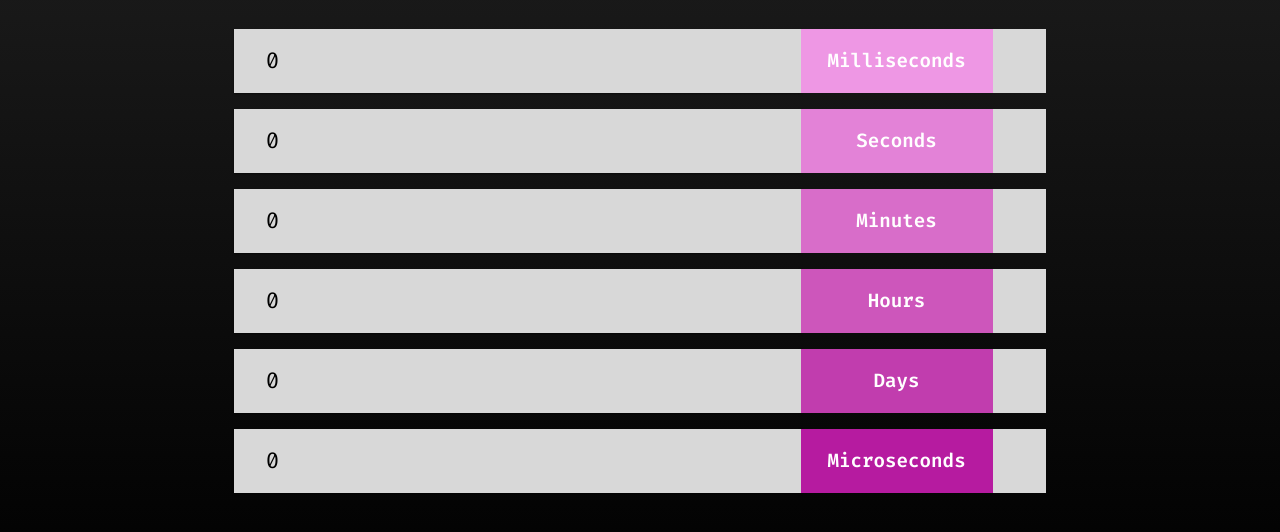
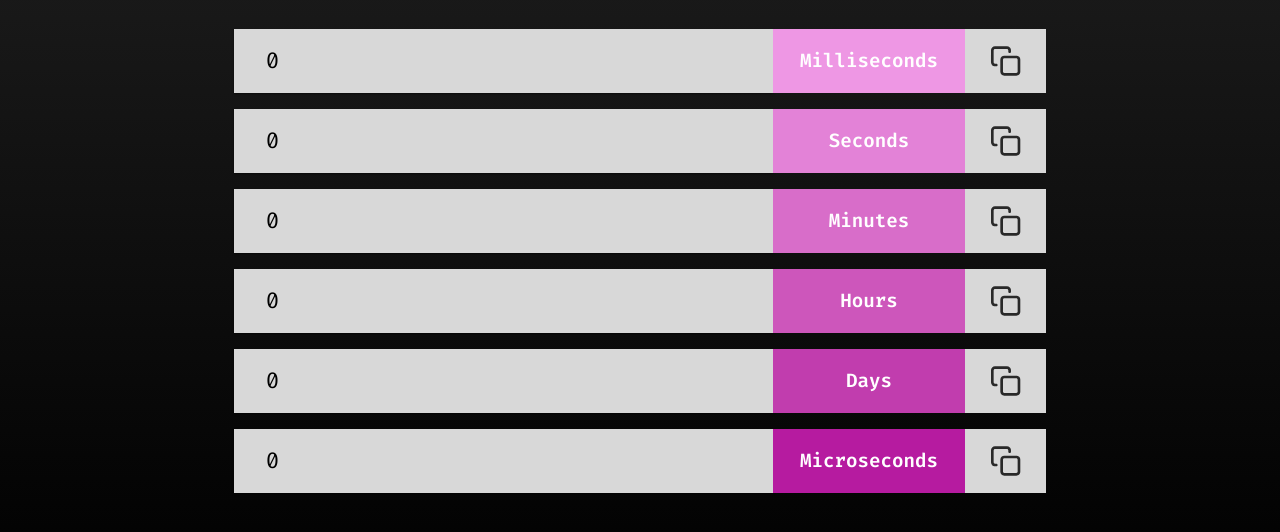
Before and after one commit to brandon-pereira/milliseconds, a website built with Parcel: page index.html in a window 1280 px wide. Shown: the part 200-732 px from the top of the page. Built offline with nearby package versions, Linux system fonts and the light colour scheme.

Commit message:
copy button

```diff
--- a/index.css
+++ b/index.css
@@ -44,8 +44,21 @@ body {
 }
 .input--container .clipboard {
   order: 3;
-  width: 5rem;
+  width: 8rem;
+  overflow: hidden;
   background: #d8d8d8;
+}
+.input--container .clipboard {
+  fill: #292929;
+  width: 8rem;
+  overflow: hidden;
+  height: 100%;
+  display: flex;
+  align-items: center;
+  justify-content: center;
+}
+.input--container .clipboard svg {
+  height: 50%;
 }
 input {
   order: 1;
--- a/index.html
+++ b/index.html
@@ -26,34 +26,73 @@
           type="number"
           data-format="milliseconds"
         />
-        <div class="clipboard" aria-labelledby="Copy to clipboard"></div>
+        <div class="clipboard" aria-labelledby="Copy to clipboard">
+          <svg class="icon-home">
+            <use xlink:href="#copy"></use>
+          </svg>
+        </div>
       </div>
       <div class="input--container">
         <label for="seconds">Seconds</label>
         <input id="seconds" type="number" data-format="seconds" />
-        <div class="clipboard" aria-labelledby="Copy to clipboard"></div>
+        <div class="clipboard" aria-labelledby="Copy to clipboard">
+          <svg class="icon-home">
+            <use xlink:href="#copy"></use>
+          </svg>
+        </div>
       </div>
       <div class="input--container">
         <label for="minutes">Minutes</label>
         <input id="minutes" type="number" data-format="minutes" />
-        <div class="clipboard" aria-labelledby="Copy to clipboard"></div>
+        <div class="clipboard" aria-labelledby="Copy to clipboard">
+          <svg class="icon-home">
+            <use xlink:href="#copy"></use>
+          </svg>
+        </div>
       </div>
       <div class="input--container">
         <label for="hours">Hours</label>
         <input id="hours" type="number" data-format="hours" />
-        <div class="clipboard" aria-labelledby="Copy to clipboard"></div>
+        <div class="clipboard" aria-labelledby="Copy to clipboard">
+          <svg class="icon-home">
+            <use xlink:href="#copy"></use>
+          </svg>
+        </div>
       </div>
       <div class="input--container">
         <label for="days">Days</label>
         <input id="days" type="number" data-format="days" />
-        <div class="clipboard" aria-labelledby="Copy to clipboard"></div>
+        <div class="clipboard" aria-labelledby="Copy to clipboard">
+          <svg class="icon-home">
+            <use xlink:href="#copy"></use>
+          </svg>
+        </div>
       </div>
       <div class="input--container">
         <label for="microseconds">Microseconds</label>
         <input id="microseconds" type="number" data-format="microseconds" />
-        <div class="clipboard" aria-labelledby="Copy to clipboard"></div>
+        <div class="clipboard" aria-labelledby="Copy to clipboard">
+          <svg class="icon-home">
+            <use xlink:href="#copy"></use>
+          </svg>
+        </div>
       </div>
     </div>
+    <svg
+      style="position: absolute; width: 0; height: 0; overflow: hidden"
+      version="1.1"
+      xmlns="http://www.w3.org/2000/svg"
+      xmlns:xlink="http://www.w3.org/1999/xlink"
+    >
+      <defs>
+        <symbol id="copy" viewBox="0 0 24 24">
+          <path
+            d="M11 8c-0.828 0-1.58 0.337-2.121 0.879s-0.879 1.293-0.879 2.121v9c0 0.828 0.337 1.58 0.879 2.121s1.293 0.879 2.121 0.879h9c0.828 0 1.58-0.337 2.121-0.879s0.879-1.293 0.879-2.121v-9c0-0.828-0.337-1.58-0.879-2.121s-1.293-0.879-2.121-0.879zM11 10h9c0.276 0 0.525 0.111 0.707 0.293s0.293 0.431 0.293 0.707v9c0 0.276-0.111 0.525-0.293 0.707s-0.431 0.293-0.707 0.293h-9c-0.276 0-0.525-0.111-0.707-0.293s-0.293-0.431-0.293-0.707v-9c0-0.276 0.111-0.525 0.293-0.707s0.431-0.293 0.707-0.293zM5 14h-1c-0.276 0-0.525-0.111-0.707-0.293s-0.293-0.431-0.293-0.707v-9c0-0.276 0.111-0.525 0.293-0.707s0.431-0.293 0.707-0.293h9c0.276 0 0.525 0.111 0.707 0.293s0.293 0.431 0.293 0.707v1c0 0.552 0.448 1 1 1s1-0.448 1-1v-1c0-0.828-0.337-1.58-0.879-2.121s-1.293-0.879-2.121-0.879h-9c-0.828 0-1.58 0.337-2.121 0.879s-0.879 1.293-0.879 2.121v9c0 0.828 0.337 1.58 0.879 2.121s1.293 0.879 2.121 0.879h1c0.552 0 1-0.448 1-1s-0.448-1-1-1z"
+          ></path>
+        </symbol>
+      </defs>
+    </svg>
+
     <script src="index.js"></script>
   </body>
 </html>
--- a/index.js
+++ b/index.js
@@ -25,6 +25,10 @@ Object.values($inputs).forEach((el) => {
   el.addEventListener("focus", (e) => {
     e.target.select();
   });
+  el.parentNode.querySelector(".clipboard").addEventListener("click", () => {
+    el.select();
+    document.execCommand("copy");
+  });
 });
 
 function render(ms = 0) {
```
